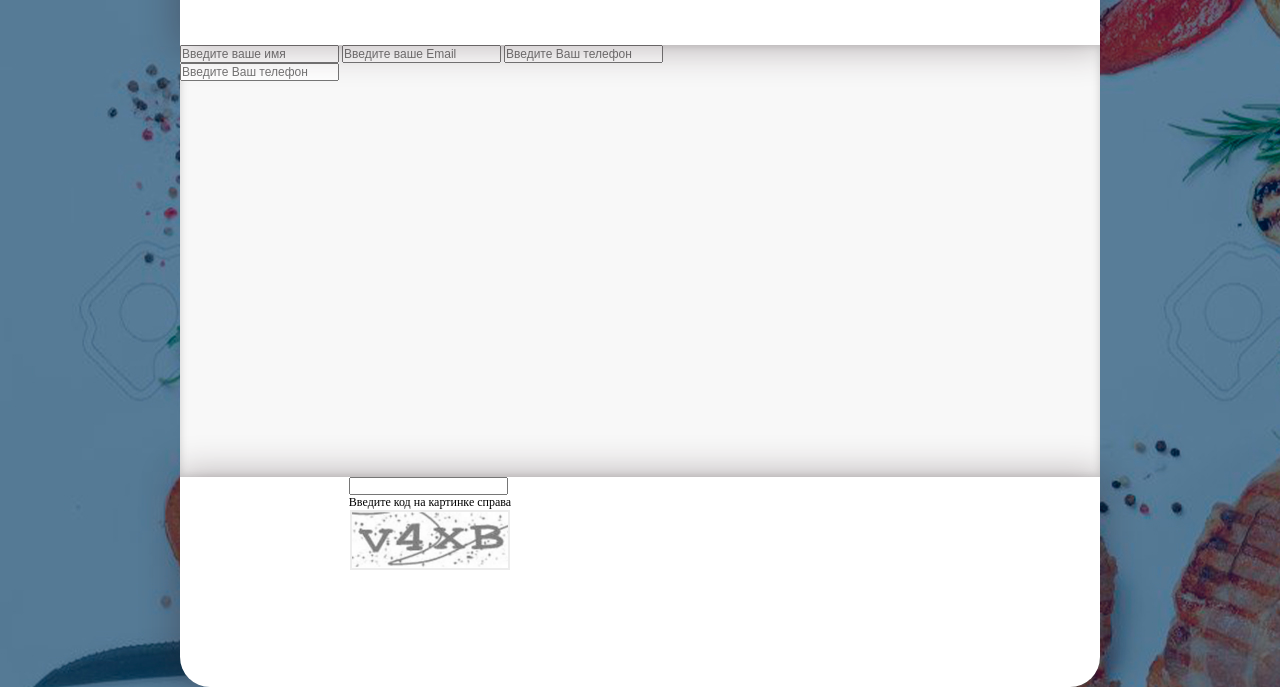
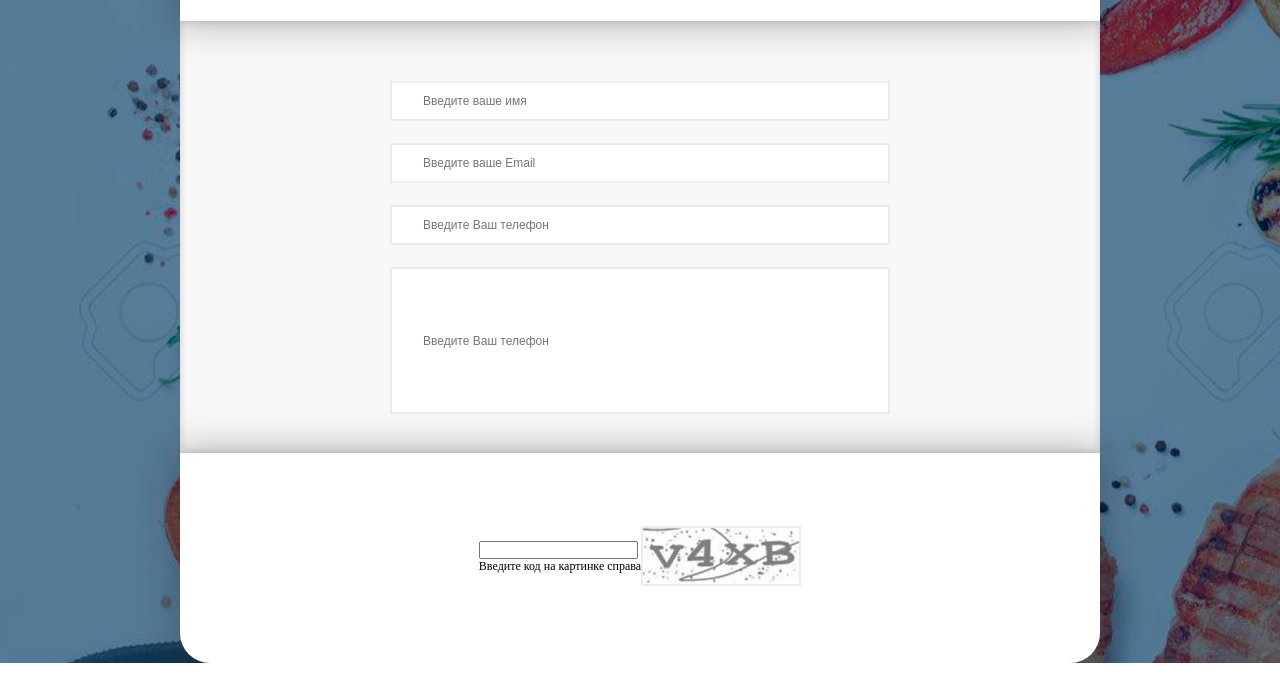
Before and after one commit to AlexForber/Form, a plain HTML site: page index.html in a window 1280 px wide. Shown: the part 161-848 px from the top of the page. After the commit the page ends 824 px from the top, so only its background shows below. Drawn offline with Linux system fonts and the light colour scheme.

Commit message:
css for connection

```diff
--- a/css/style.css
+++ b/css/style.css
@@ -11,6 +11,7 @@ body{
     flex-direction: column;
     justify-content: center;
     align-items: center;
+    height: 100vh;
 }
 
 .container{
@@ -80,12 +81,45 @@ body{
     min-height: 432px;
     box-shadow: inset 0 0 8.8px 0.2px rgba(1, 1, 1, 0.17);
     background-color: #f8f8f8;
+    display: flex;
+    justify-content: center;
 }
 
+.connection__form{
+    display: flex;
+    flex-direction: column;
+}
+
+.connection__entrance{
+    width: 500px;
+    height: 40px;
+    border: solid 2px #ebebeb;
+    background-color: #ffffff;
+    text-align: left;
+    padding-left: 31px;
+    margin-top: 22px;
+}
+
+.connection__entrance:last-child{
+    height: 147px;
+}
+
+
+
 .footer{
+    display: flex;
+    justify-content: center;
+    align-items: center;
     width: 920px;
     min-height: 210px;
     box-shadow: 0 0 36px 4px rgba(44, 22, 29, 0.3);
     background-color: #ffffff;
     border-radius: 0 0 30px 30px;
 }
+
+.footer .container{
+    display: flex;
+    flex-direction: row;
+    justify-content: center;
+    align-items: center;
+}
--- a/index.html
+++ b/index.html
@@ -31,7 +31,7 @@
                 <input class="connection__entrance" type="name" placeholder="Введите ваше имя">
                 <input class="connection__entrance" type="email" placeholder="Введите ваше Email">
                 <input class="connection__entrance" type="tel" placeholder="Введите Ваш телефон">
-                <input class="connection__entrance" type="text" placeholder="Введите Ваш телефон">
+                <input class="connection__entrance" type="textarea" placeholder="Введите Ваш телефон">
 
             </form>
         </div>
@@ -44,7 +44,9 @@
                 </form>
                 <p class="footer__text">Введите код на картинке справа</p>
             </div>
-            <img class="footer__img" src="img/capcha.png" alt="">
+            <div class="footer__capcha">
+                <img class="footer__img" src="img/capcha.png" alt="">
+            </div>
         </div>
     </footer>
 
```
